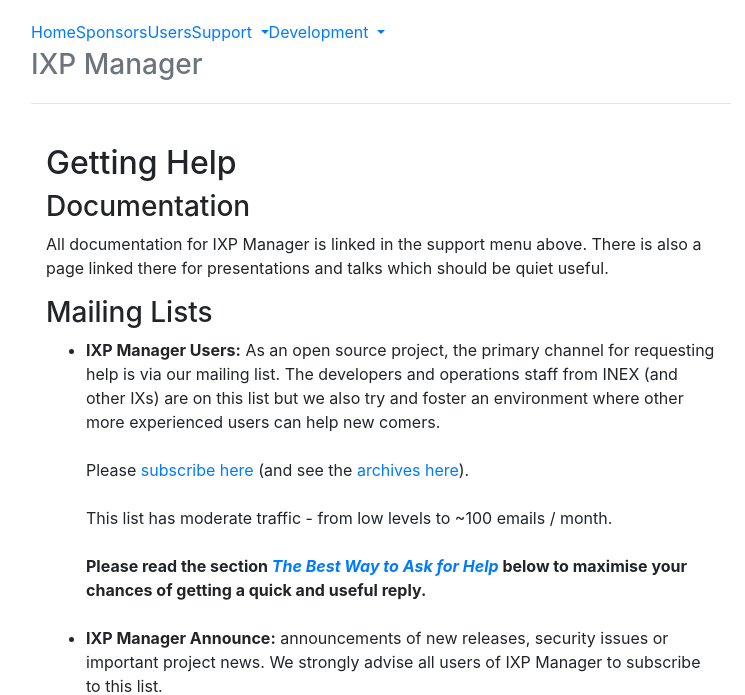
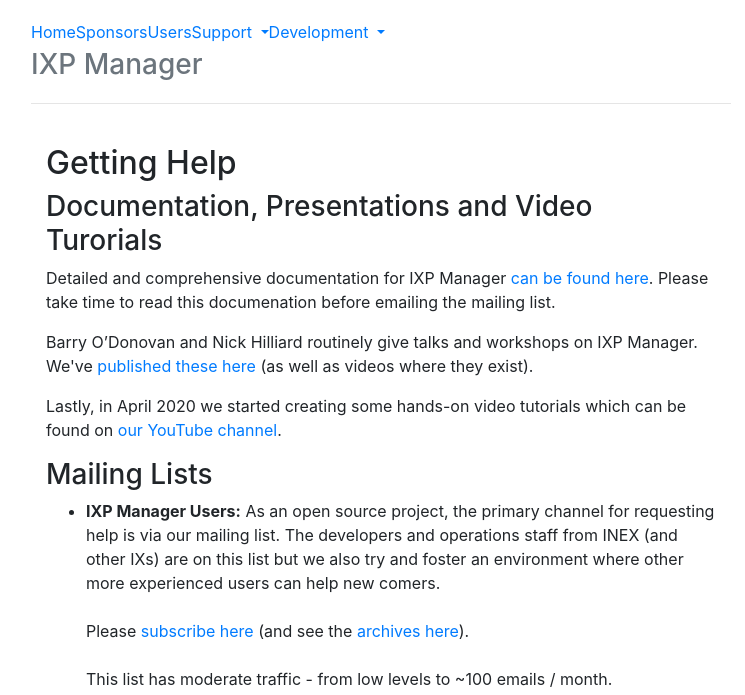
Before and after one commit to inex/ixp-manager-www, a PHP site: page /support in a window 1280 px wide. Shown: the top 695 px of the page, without its empty margins (259-1004 px from the left). Run offline with PHP 8.4, Linux system fonts and the light colour scheme; some libraries are stand-ins or nearby versions.

Commit message:
Add links to docs, presos and youtube

```diff
--- a/public/support.php
+++ b/public/support.php
@@ -6,11 +6,20 @@
 
           <h2>Getting Help</h2>
 
-          <h3>Documentation</h3>
+          <h3>Documentation, Presentations and Video Turorials</h3>
 
           <p>
-          All documentation for IXP Manager is linked in the support menu above. There is also a page
-          linked there for presentations and talks which should be quiet useful.
+              Detailed and comprehensive documentation for IXP Manager
+              <a href="https://docs.ixpmanager.org/">can be found here</a>.
+              Please take time to read this documenation before emailing the mailing list.
+          </p>
+          <p>
+              Barry O&#8217;Donovan and Nick Hilliard routinely give talks and workshops on IXP Manager.
+              We've <a href="/presentations">published these here</a> (as well as videos where they exist).
+          </p>
+          <p>
+              Lastly, in April 2020 we started creating some hands-on video tutorials which can be found
+              on <a href="https://www.youtube.com/channel/UCeW2fmMTBtE4fnlmg-2-evA">our YouTube channel</a>.
           </p>
 
           <h3>Mailing Lists</h3>
```
